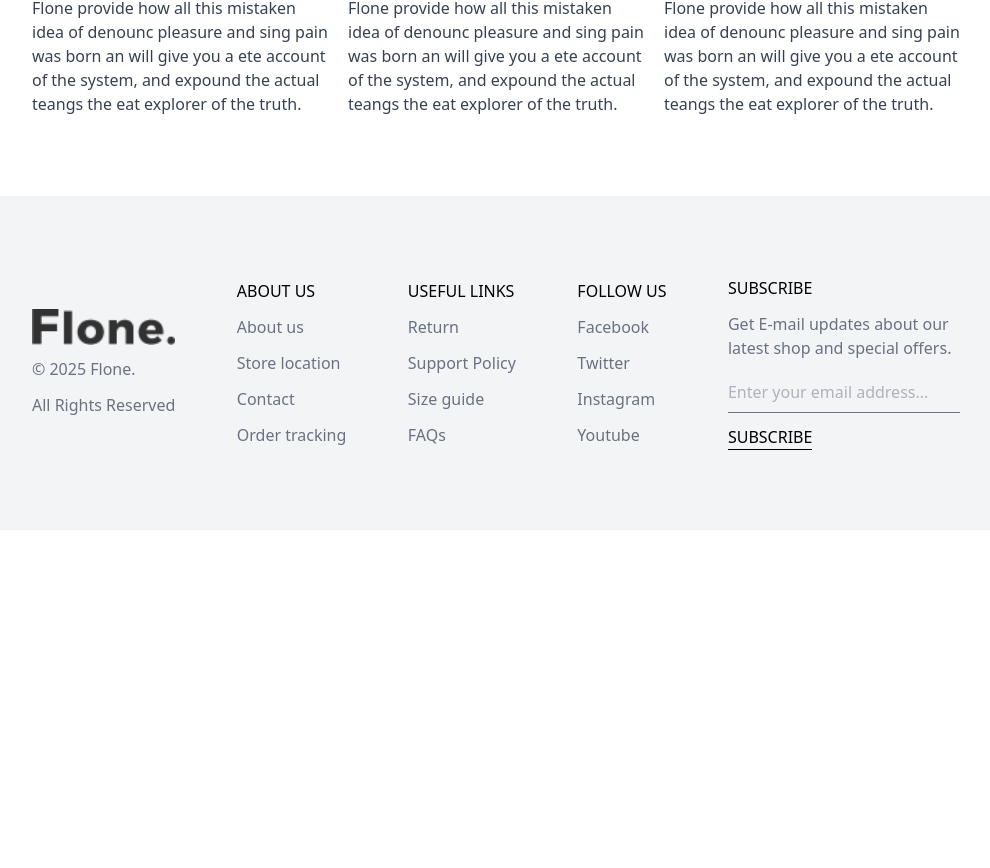
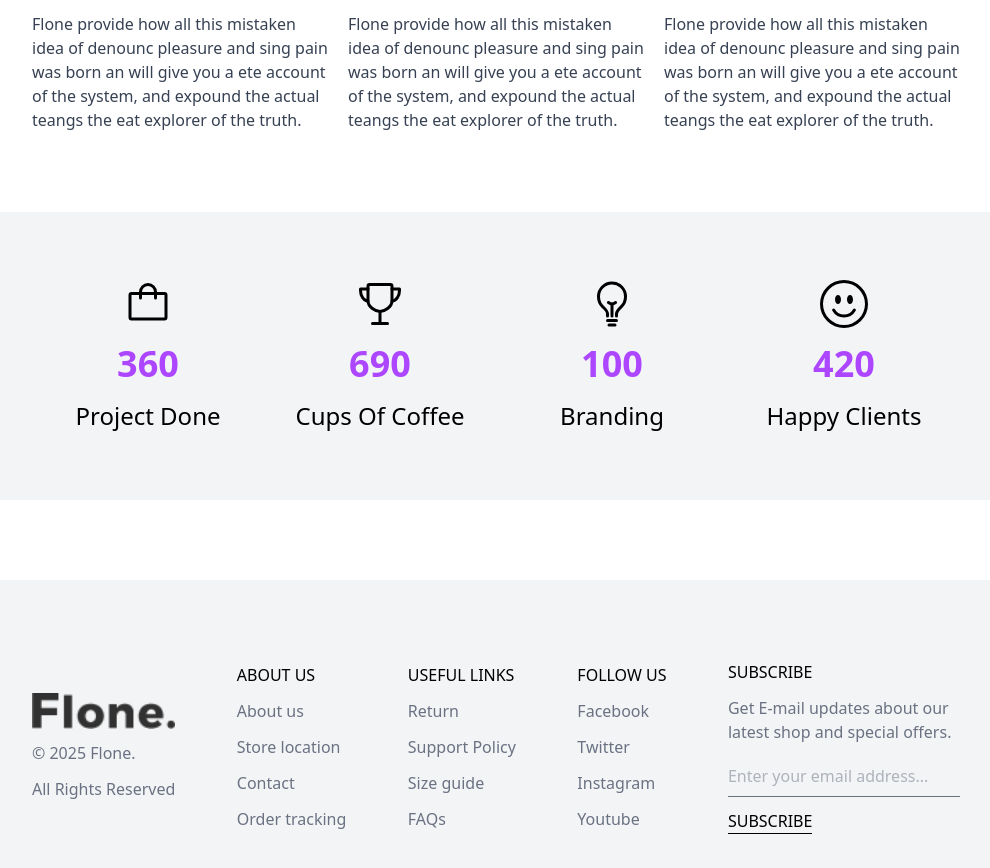
Before and after one commit to TahirSaifi09/Flone, a React (Vite) app in the folder flone/: page /about in a window 1280 px wide. Shown: the part 848-1716 px from the top of the page, without its empty margins (144-1134 px from the left). Before the commit the page ends 1378 px from the top, so only its background shows below. Built offline with nearby package versions, Linux system fonts and the light colour scheme.

Commit message:
Created Overview component

```diff
--- a/flone/src/component/about/Hero.jsx
+++ b/flone/src/component/about/Hero.jsx
@@ -3,7 +3,7 @@ import { Link } from "react-router-dom";
 export default function Hero() {
   return (
     <div>
-      <div className="h-24 flex justify-center items-center font-medium w-full bg-gray-200">
+      <div className="h-24 mt-4 flex justify-center items-center font-medium w-full bg-gray-100">
         <h3>
           <Link to="/" className="text-gray-500">
             HOME
--- /dev/null
+++ b/flone/src/component/about/Overview.jsx
@@ -0,0 +1,38 @@
+import { BsEmojiSmile } from "react-icons/bs";
+import { IoBulbOutline, IoTrophyOutline } from "react-icons/io5";
+import { PiBag } from "react-icons/pi";
+
+export default function Overview() {
+  const data = [
+    {
+      icon: PiBag,
+      num: 360,
+      title: "Project Done",
+    },
+    {
+      icon: IoTrophyOutline,
+      num: 690,
+      title: "Cups Of Coffee",
+    },
+    {
+      icon: IoBulbOutline,
+      num: 100,
+      title: "Branding",
+    },
+    {
+      icon: BsEmojiSmile ,
+      num: 420,
+      title: "Happy Clients",
+    },
+  ];
+
+  return <div className="w-full flex items-center justify-between px-44 h-72 bg-gray-100 mb-20">
+    {data.map((item, index)=>(
+        <div key={index} className="w-1/4 flex flex-col items-center gap-4">
+            <item.icon className="text-5xl"/>
+            <p className="text-4xl font-bold text-purple-500">{item.num}</p>
+            <p className="text-2xl font-medium">{item.title}</p>
+        </div>
+    ))}
+  </div>;
+}
--- a/flone/src/page/About.jsx
+++ b/flone/src/page/About.jsx
@@ -1,5 +1,6 @@
 import Banner from "../component/about/Banner";
 import Hero from "../component/about/Hero";
+import Overview from "../component/about/Overview";
 import Footer from "../component/Footer";
 import Navbar from "../component/home/navbar";
 
@@ -9,6 +10,7 @@ export default function About(){
             <Navbar />
             <Hero />
             <Banner />
+            <Overview />
             <Footer />
         </div>
     )
```
